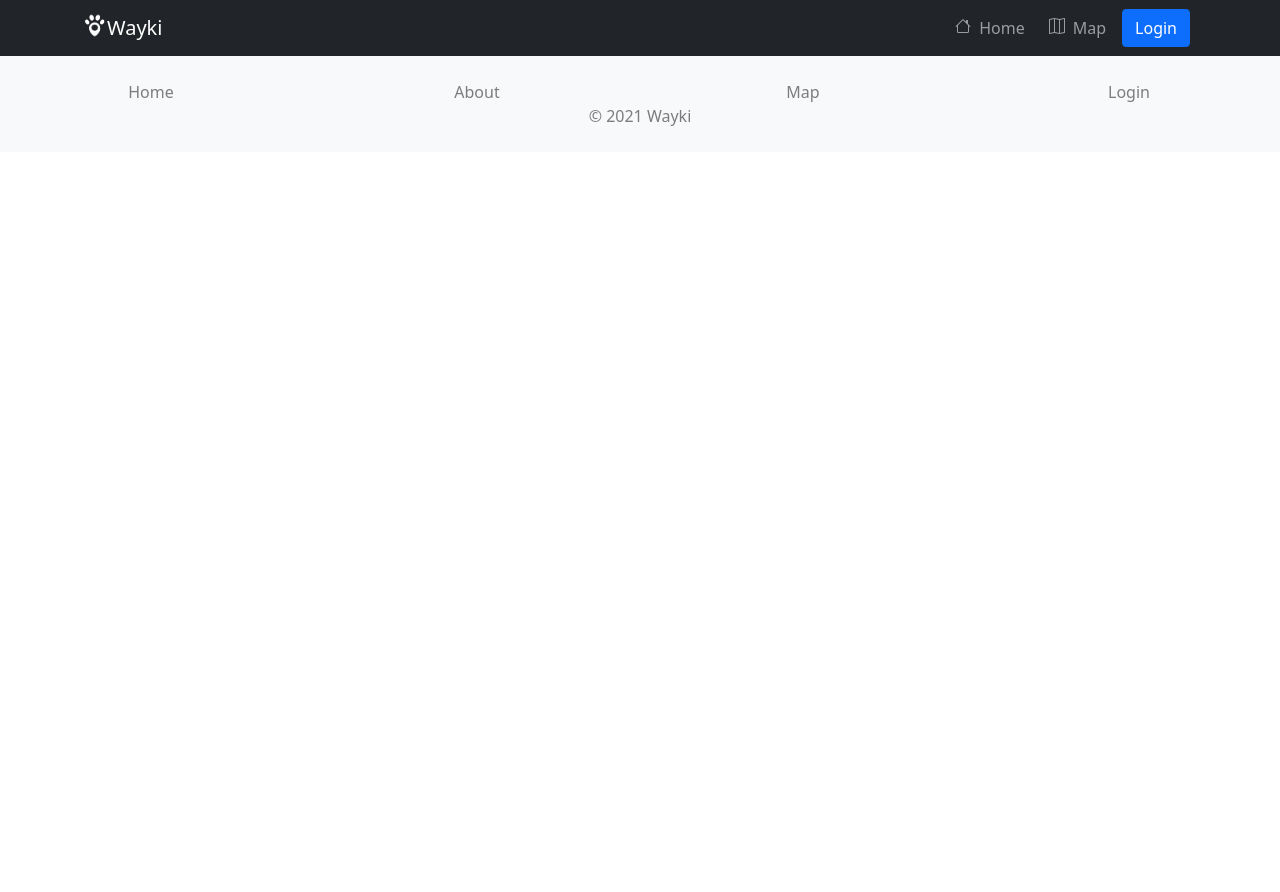
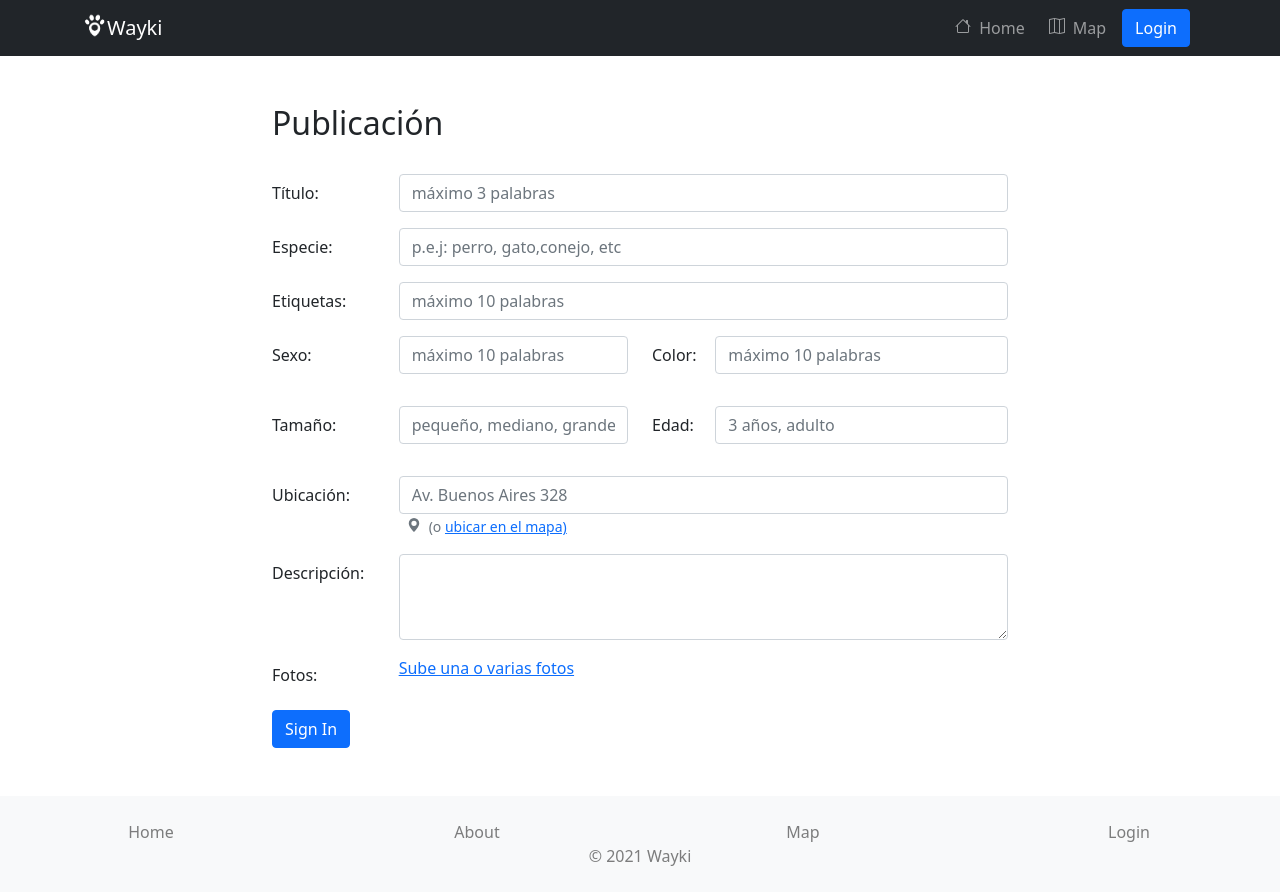
Before and after one commit to benjaminhonorio/waiky, a React (Create React App) app in the folder wayki-app/: page /edit in a window 1280 px wide. Before the commit the page ends 800 px from the top, so only its background shows below. Built offline with nearby package versions, Linux system fonts and the light colour scheme; the HTML template or start-up script is replaced by a standard one.

Commit message:
create / editview structure

```diff
--- a/wayki-app/src/App.js
+++ b/wayki-app/src/App.js
@@ -2,6 +2,8 @@ import { Routes, Route } from "react-router-dom";
 import AppNavBar from "./Components/AppNavBar";
 import AppFooter from "./Components/AppFooter";
 import Home from "./Pages/Home";
+
+import EditView from "./Pages/EditView";
 
 function App() {
   return (
@@ -9,8 +11,10 @@ function App() {
       <AppNavBar />
       <Routes>
         <Route path="/" element={<Home />} />
+
+        <Route path="/edit" element={<EditView />} />
       </Routes>
-      <AppFooter/>
+      <AppFooter />
     </>
   );
 }
--- /dev/null
+++ b/wayki-app/src/Pages/EditView.js
@@ -0,0 +1,127 @@
+import React from "react";
+import { Form, Card, Button, Container, Col, Row } from "react-bootstrap";
+import { BsGeoAltFill } from "react-icons/bs";
+import { Link } from "react-router-dom";
+
+export default function EditView() {
+  return (
+    <Container className="my-5">
+      <Row className="justify-content-center">
+        <Col lg={8}>
+          <Form>
+            <h2>Publicación</h2>
+            <br />
+            <Form.Group as={Row} className="mb-3">
+              <Form.Label column sm="2">
+                Título:
+              </Form.Label>
+              <Col sm="10">
+                <Form.Control placeholder="máximo 3 palabras" />
+              </Col>
+            </Form.Group>
+
+            <Form.Group as={Row} className="mb-3" controlId="formBasicPassword">
+              <Form.Label column sm="2">
+                Especie:
+              </Form.Label>
+              <Col sm="10">
+                <Form.Control placeholder="p.e.j: perro, gato,conejo, etc" />
+              </Col>
+            </Form.Group>
+
+            <Form.Group as={Row} className="mb-3">
+              <Form.Label column sm="2">
+                Etiquetas:
+              </Form.Label>
+              <Col sm="10">
+                <Form.Control placeholder="máximo 10 palabras" />
+              </Col>
+            </Form.Group>
+
+            <Form.Group as={Row} className="mb-3">
+              <Col>
+                <Form.Group as={Row} className="mb-3">
+                  <Form.Label column sm="4">
+                    Sexo:
+                  </Form.Label>
+                  <Col sm="8">
+                    <Form.Control placeholder="máximo 10 palabras" />
+                  </Col>
+                </Form.Group>
+              </Col>
+              <Col>
+                <Form.Group as={Row} className="mb-3">
+                  <Form.Label column sm="2">
+                    Color:
+                  </Form.Label>
+                  <Col sm="10">
+                    <Form.Control placeholder="máximo 10 palabras" />
+                  </Col>
+                </Form.Group>
+              </Col>
+            </Form.Group>
+
+            <Form.Group as={Row} className="mb-3">
+              <Col>
+                <Form.Group as={Row} className="mb-3">
+                  <Form.Label column sm="4">
+                    Tamaño:
+                  </Form.Label>
+                  <Col sm="8">
+                    <Form.Control placeholder="pequeño, mediano, grande" />
+                  </Col>
+                </Form.Group>
+              </Col>
+              <Col>
+                <Form.Group as={Row} className="mb-3">
+                  <Form.Label column sm="2">
+                    Edad:
+                  </Form.Label>
+                  <Col sm="10">
+                    <Form.Control placeholder="3 años, adulto" />
+                  </Col>
+                </Form.Group>
+              </Col>
+            </Form.Group>
+            <Form.Group as={Row} className="mb-3">
+              <Form.Label column sm="2">
+                Ubicación:
+              </Form.Label>
+              <Col sm="10">
+                <Form.Control
+                  placeholder="Av. Buenos Aires 328"
+                  aria-describedby="passwordHelpBlock"
+                />
+                <Form.Text id="passwordHelpBlock" muted>
+                  <BsGeoAltFill className="mx-2 d-inline-block  align-baseline" />
+                  (o {<Link to="/">ubicar en el mapa)</Link>}
+                </Form.Text>
+              </Col>
+            </Form.Group>
+            <Form.Group as={Row} className="mb-3">
+              <Form.Label column sm="2">
+                Descripción:
+              </Form.Label>
+              <Col sm="10">
+                <Form.Control as="textarea" rows={3} />
+              </Col>
+            </Form.Group>
+
+            <Form.Group as={Row} className="mb-3">
+              <Form.Label column sm="2">
+                Fotos:
+              </Form.Label>
+              <Col sm="10">
+                <Link to="/">Sube una o varias fotos</Link>
+              </Col>
+            </Form.Group>
+
+            <Button variant="primary" type="submit">
+              Sign In
+            </Button>
+          </Form>
+        </Col>
+      </Row>
+    </Container>
+  );
+}
```
